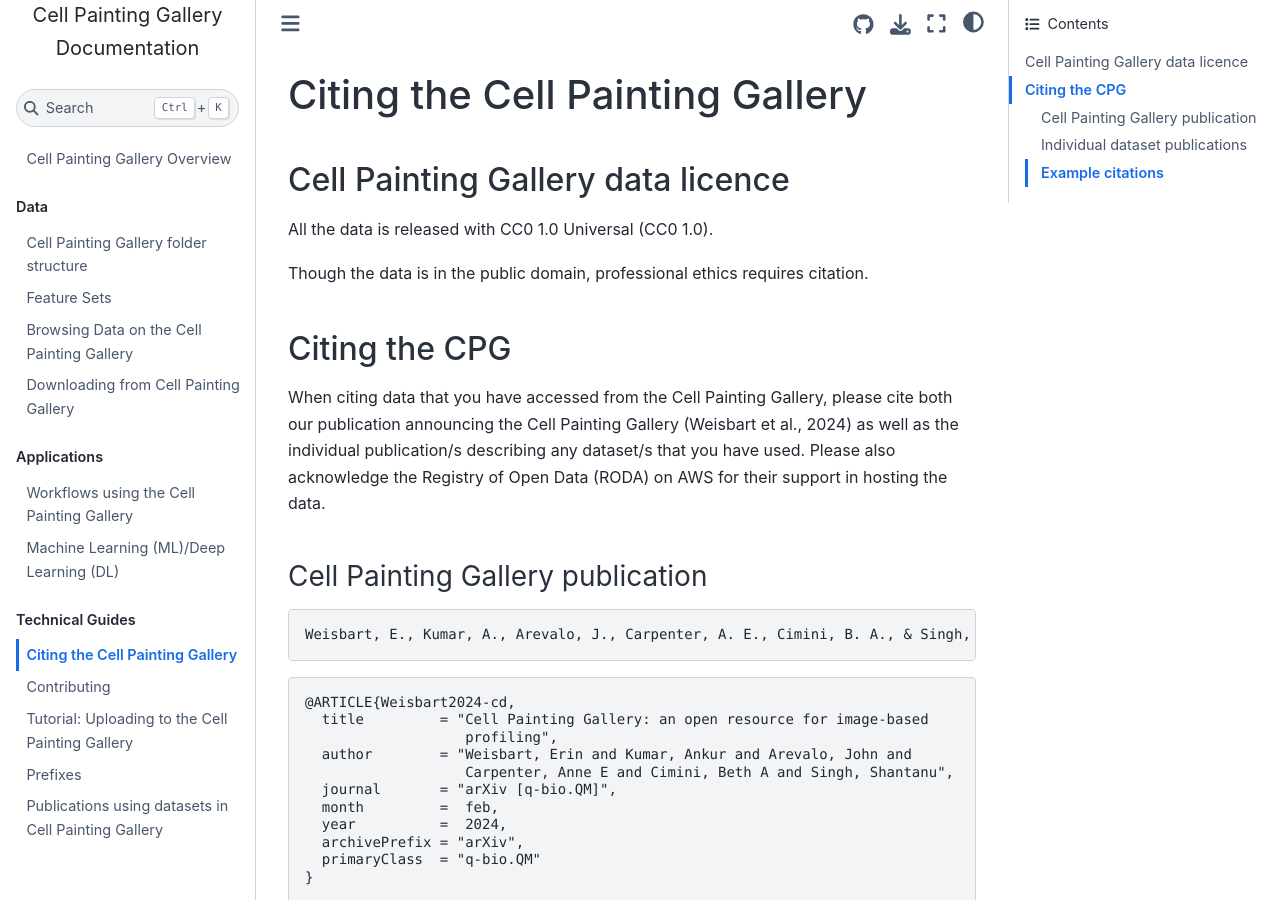
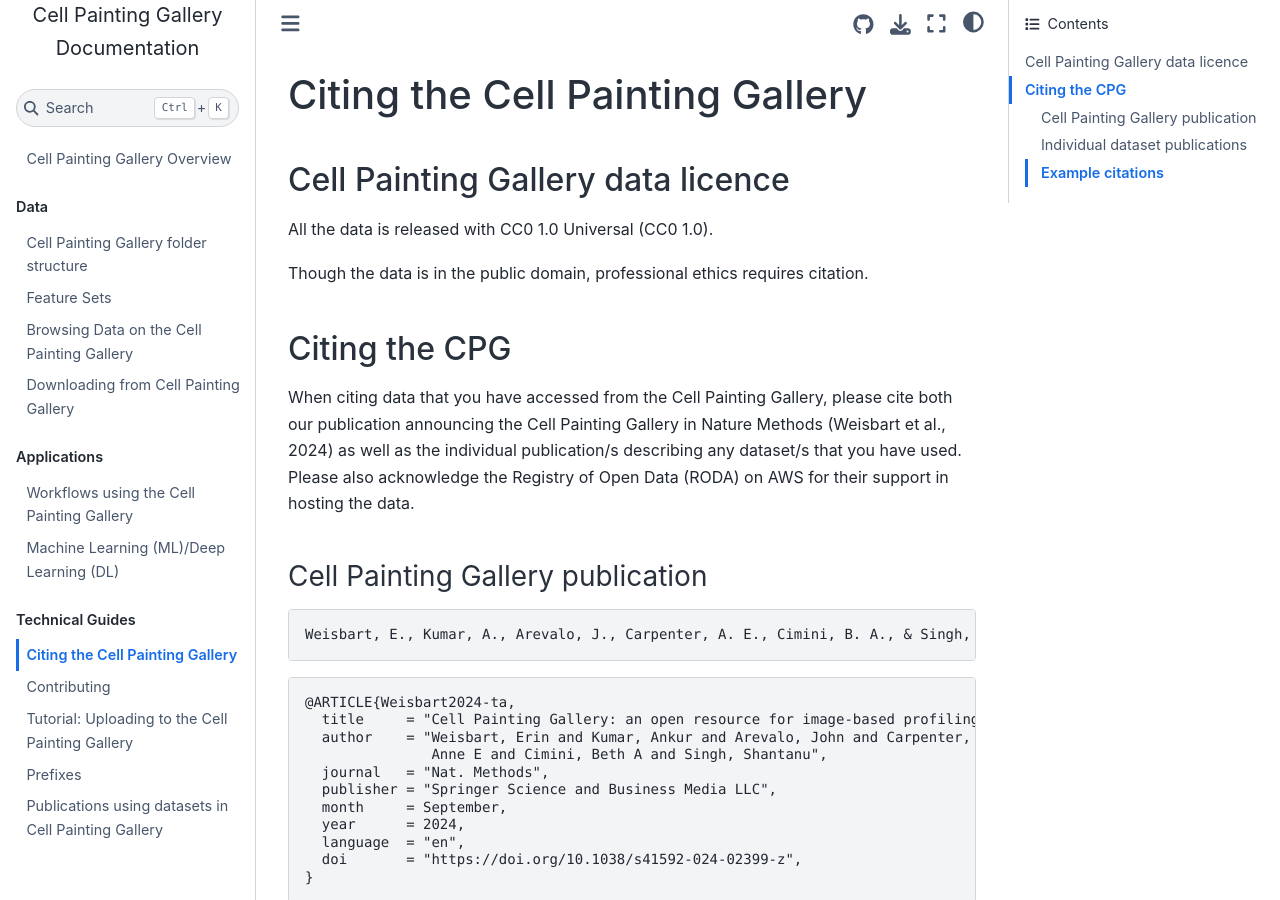
Before and after one commit to broadinstitute/cellpainting-gallery, a Jupyter Book: the page built from documentation/citing.md, in a window 1280 px wide and 900 px high. Built offline with Jupyter Book 1.0.4 settings and Sphinx 7.4.7 and the Sphinx Book theme 1.1.4, drawn with Linux system fonts in a browser that asks for light colours.

Commit message:
Update citing.md

````diff
--- a/documentation/citing.md
+++ b/documentation/citing.md
@@ -8,26 +8,26 @@ Though the data is in the public domain, professional ethics requires citation.
 
 ## Citing the CPG
 
-When citing data that you have accessed from the Cell Painting Gallery, please cite both our publication announcing the Cell Painting Gallery (Weisbart et al., 2024) as well as the individual publication/s describing any dataset/s that you have used.
+When citing data that you have accessed from the Cell Painting Gallery, please cite both our publication announcing the Cell Painting Gallery in Nature Methods (Weisbart et al., 2024) as well as the individual publication/s describing any dataset/s that you have used.
 Please also acknowledge the Registry of Open Data (RODA) on AWS for their support in hosting the data.
 
 ### Cell Painting Gallery publication
 
 ```text
-Weisbart, E., Kumar, A., Arevalo, J., Carpenter, A. E., Cimini, B. A., & Singh, S. (2024). Cell Painting Gallery: an open resource for image-based profiling. In arXiv [q-bio.QM]. arXiv. http://arxiv.org/abs/2402.02203
+Weisbart, E., Kumar, A., Arevalo, J., Carpenter, A. E., Cimini, B. A., & Singh, S. (2024). Cell Painting Gallery: an open resource for image-based profiling. Nature Methods. https://doi.org/10.1038/s41592-024-02399-z
 ```
 
 ```text
-@ARTICLE{Weisbart2024-cd,
-  title         = "Cell Painting Gallery: an open resource for image-based
-                   profiling",
-  author        = "Weisbart, Erin and Kumar, Ankur and Arevalo, John and
-                   Carpenter, Anne E and Cimini, Beth A and Singh, Shantanu",
-  journal       = "arXiv [q-bio.QM]",
-  month         =  feb,
-  year          =  2024,
-  archivePrefix = "arXiv",
-  primaryClass  = "q-bio.QM"
+@ARTICLE{Weisbart2024-ta,
+  title     = "Cell Painting Gallery: an open resource for image-based profiling",
+  author    = "Weisbart, Erin and Kumar, Ankur and Arevalo, John and Carpenter,
+               Anne E and Cimini, Beth A and Singh, Shantanu",
+  journal   = "Nat. Methods",
+  publisher = "Springer Science and Business Media LLC",
+  month     = September,
+  year      = 2024,
+  language  = "en",
+  doi       = "https://doi.org/10.1038/s41592-024-02399-z",
 }
 ```
 
````
